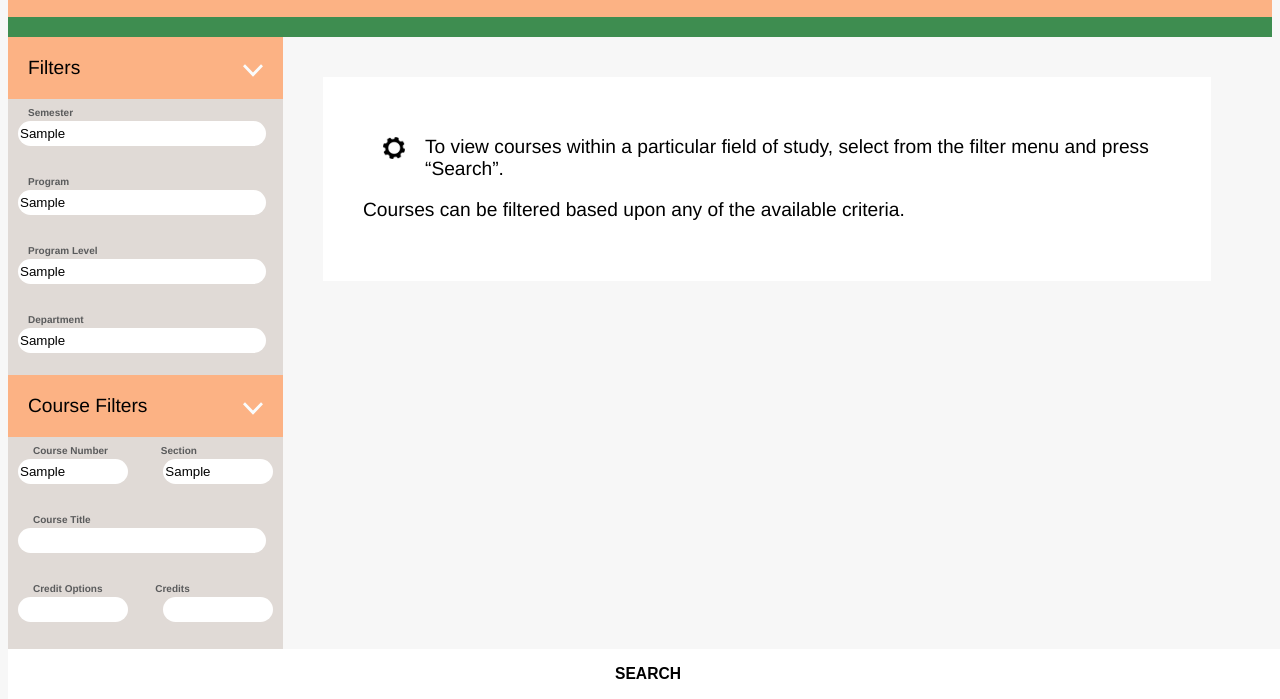
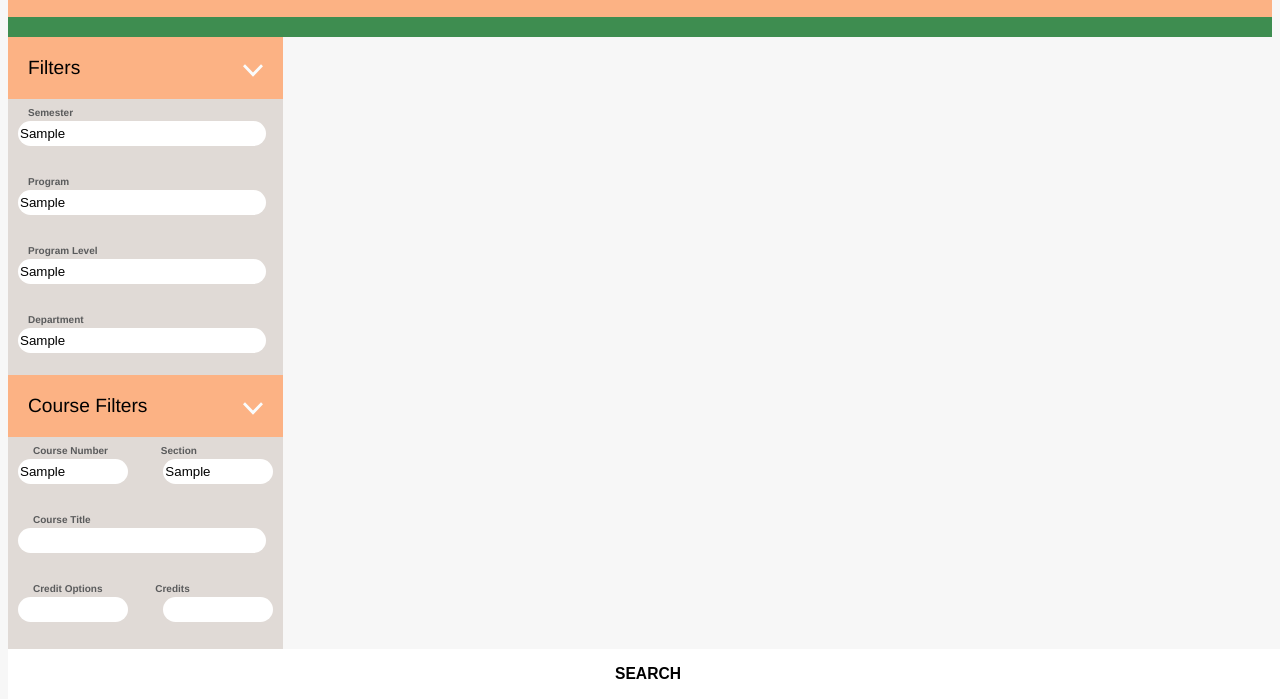
Before and after one commit to ppass5/Canelink_Redesign, a plain HTML site: page Website/index.html in a window 1280 px wide. Both pictures are taken after typing "Sample", "Sample", "Sample", "Sample", "Sample", "Sample" into the empty fields and a click on the button "SEARCH". Shown: the part 98-797 px from the top of the page. Drawn offline with nearby package versions, Linux system fonts and the light colour scheme.

Commit message:
add hide function to search button

```diff
--- a/Website/index.html
+++ b/Website/index.html
@@ -174,10 +174,15 @@
         });
     });
     $(document).ready(function(){
-      $(".filter-gear").click(function(){
+      $("#filter-gear").click(function(){
         $(".side").toggle();
-   });
- });
+      });
+    });
+    $(document).ready(function(){
+      $(".search").click(function(){
+        $(".modal").hide();
+      });
+    });
     </script>
 </body>
 
```
